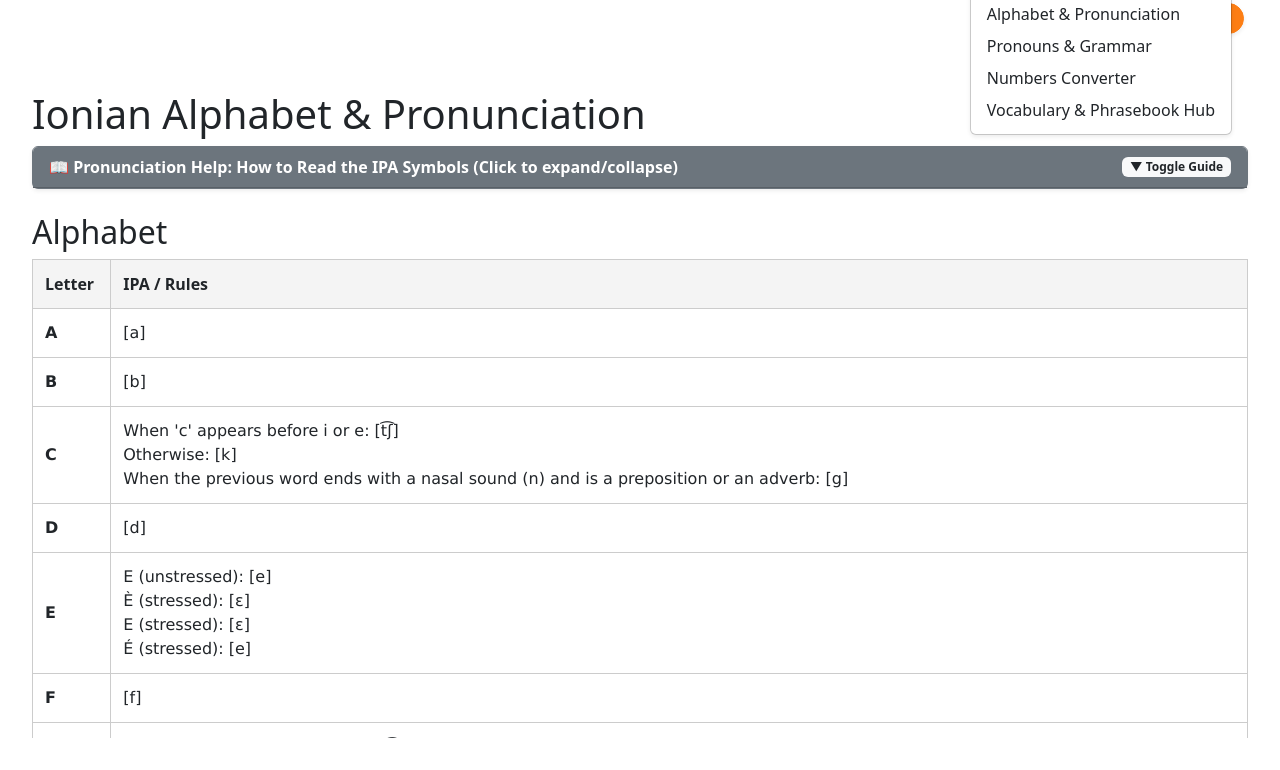
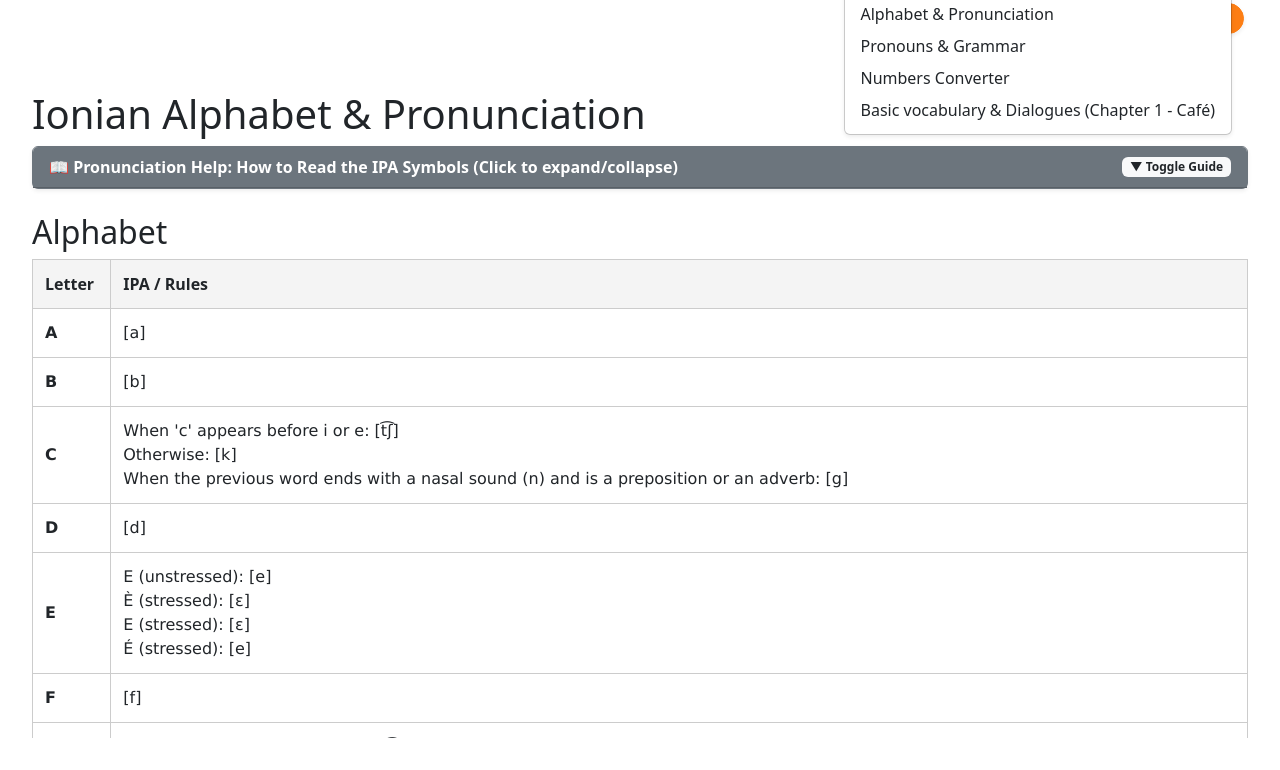
Before and after one commit to Alessio2002/parlar-ioniano-site, a plain HTML site: page index.html in a window 1280 px wide. Both pictures are taken after a click on the button "Navigation Menu". Shown: the part 113-883 px from the top of the page. Drawn offline with nearby package versions, Linux system fonts and the light colour scheme.

Commit message:
fix(nav): update menu label to surface dialogues based on W48 user feedback

```diff
--- a/index.html
+++ b/index.html
@@ -91,7 +91,7 @@
             </li>
             <li>
               <a class="dropdown-item" href="vocab.html" target="content-frame"
-                >Vocabulary & Phrasebook Hub</a
+                >Basic vocabulary &amp; Dialogues (Chapter 1 - Café)</a
               >
             </li>
           </ul>
```
Also changed, not shown: 1 other file.
